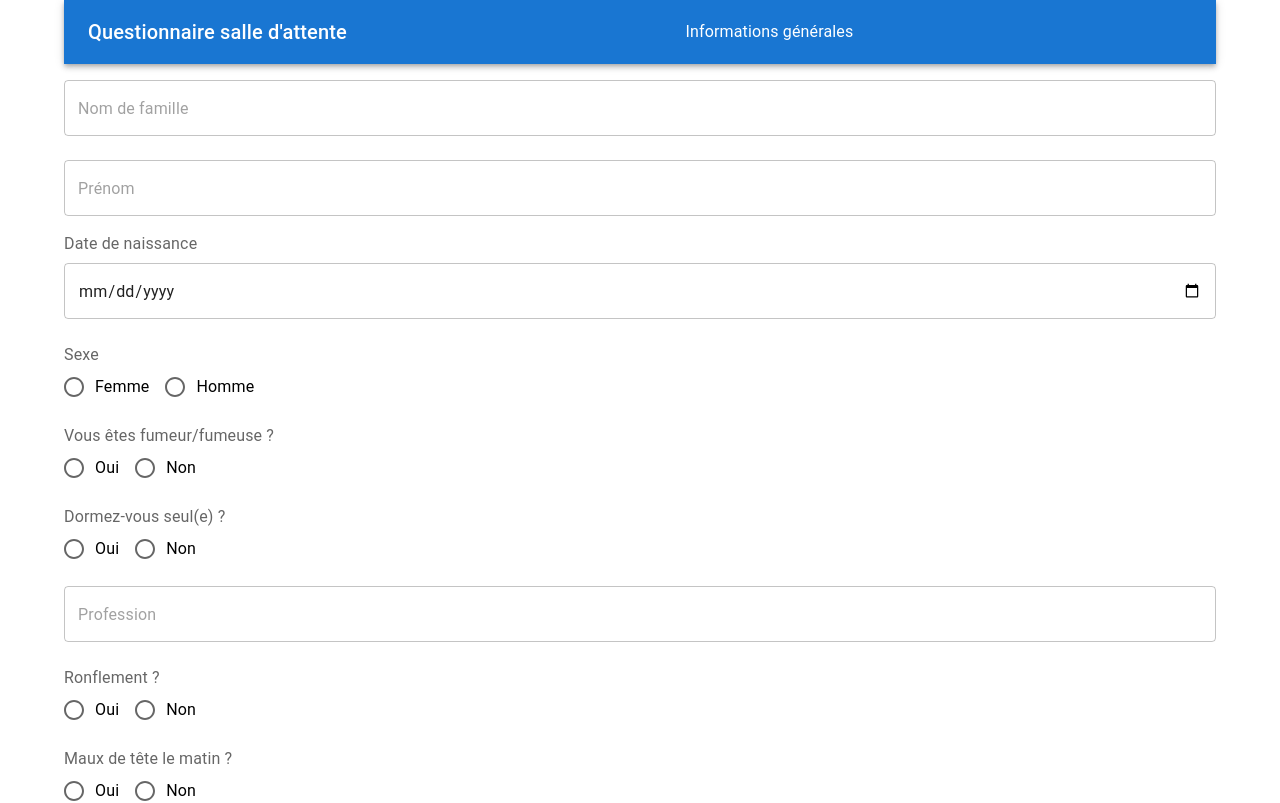
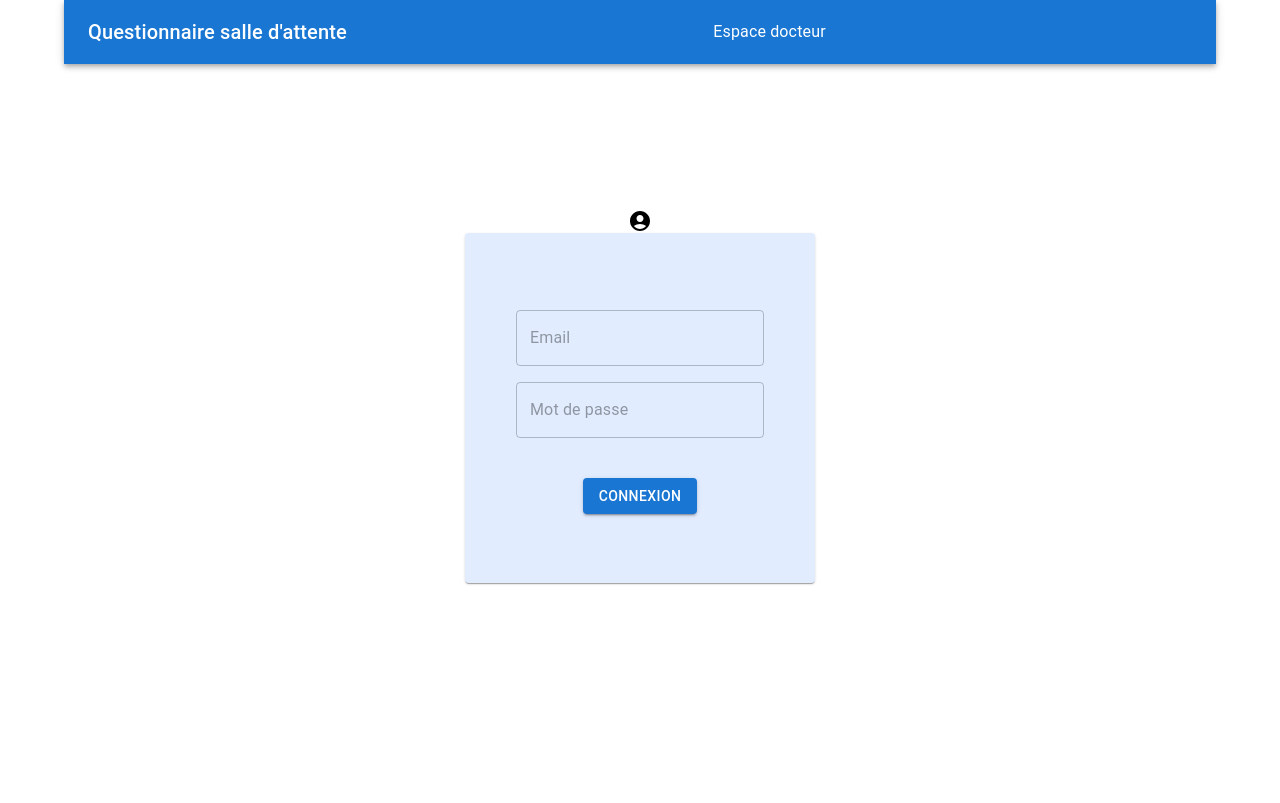
Before and after one commit to florestephan/app_attias, a React app: page /docteur in a window 1280 px wide. Shown: the top 803 px of the page. Built offline with nearby package versions, Linux system fonts and the light colour scheme.

Commit message:
login page and firebase configuration in progress

```diff
--- a/package.json
+++ b/package.json
@@ -48,6 +48,8 @@
   "dependencies": {
     "@emotion/react": "^11.4.1",
     "@emotion/styled": "^11.3.0",
+    "@material-ui/icons": "^4.11.2",
+    "@mui/icons-material": "^5.0.4",
     "@mui/material": "^5.0.2",
     "core-js": "3",
     "material-ui": "^0.20.2",
--- a/src/App.js
+++ b/src/App.js
@@ -2,11 +2,18 @@ import React from 'react';
 import FormContainer from "./components/FormContainer";
 import './styles/index.scss'
 
+import {BrowserRouter as Router, Route, Switch} from 'react-router-dom';
+import Auth from "./components/Auth";
+
 const App = () => {
+
   return (
-    <div className="App">
-      <FormContainer/>
-    </div>
+    <Router className="App">
+      <Switch>
+        <Route exact path="/" component={FormContainer}/>
+        <Route exact path="/docteur" component={Auth}/>
+      </Switch>
+    </Router>
   );
 }
 
--- /dev/null
+++ b/src/components/Auth/index.js
@@ -0,0 +1,93 @@
+import React from 'react';
+import "./styles.scss";
+import {FormLabel, Button, TextField, Container, AppBar, Toolbar, Typography} from "@mui/material/";
+import {Link} from "react-router-dom";
+import {Box} from "@mui/material";
+import Card from '@mui/material/Card';
+import CardActions from '@mui/material/CardActions';
+import CardContent from '@mui/material/CardContent';
+import AccountCircleIcon from '@mui/icons-material/AccountCircle';
+
+class Auth extends React.Component {
+  state = {
+    email: "",
+    password: ""
+  };
+
+  handleChange = e => {
+    this.setState({[e.currentTarget.id]: e.currentTarget.value});
+  };
+
+  render() {
+
+    return (
+      <Container>
+        <form>
+          <header>
+            <AppBar position="static">
+              <Toolbar>
+                <Typography variant="h6" component="div" sx={{flexGrow: 1}}>
+                  <Link to="/">Questionnaire salle d'attente</Link>
+                </Typography>
+                <Typography component="div" sx={{flexGrow: 1}}>
+                  Espace docteur
+                </Typography>
+              </Toolbar>
+            </AppBar>
+          </header>
+          <Box
+            className="testeur"
+            sx={{
+              display: 'flex',
+              flexDirection: 'column',
+              justifyContent: 'center',
+              alignItems: 'center',
+              minHeight: '83vh'
+            }}>
+            <AccountCircleIcon/>
+
+            <Card
+              sx={{
+                minWidth: 350,
+                minHeight: 350,
+                display: 'flex',
+                flexDirection: 'column',
+                justifyContent: 'center',
+                alignItems: 'center',
+                bgcolor: '#e1edff'
+              }}>
+              <CardContent sx={{
+                display: 'flex',
+                flexDirection: 'column'
+              }}>
+                <TextField
+                  variant="outlined"
+                  placeholder="Email"
+                  id="email"
+                  handleChange={this.handleChange}
+                  type="text"
+                  sx={{pb: "1rem"}}
+                />
+                <TextField
+                  variant="outlined"
+                  placeholder="Mot de passe"
+                  id="password"
+                  handleChange={this.handleChange}
+                  type="password"
+                  sx={{pb: "1rem"}}
+                />
+              </CardContent>
+              <CardActions>
+                <Button type="button" variant="contained">
+                  Connexion
+                </Button>
+              </CardActions>
+            </Card>
+          </Box>
+        </form>
+      </Container>
+    );
+  }
+}
+
+export default Auth
--- a/src/components/FormContainer/index.js
+++ b/src/components/FormContainer/index.js
@@ -5,7 +5,6 @@ import Form1 from "../Form1";
 import Form2 from "../Form2";
 import Form3 from "../Form3";
 import FormConfirmation from "../FormConfirmation";
-
 
 class FormContainer extends React.Component {
 
--- a/src/components/FormGeneral/index.js
+++ b/src/components/FormGeneral/index.js
@@ -14,7 +14,7 @@ import {
   Container,
   Box
 } from '@mui/material/';
-
+import {Link} from 'react-router-dom';
 
 class FormGeneral extends React.Component {
 
@@ -36,10 +36,14 @@ class FormGeneral extends React.Component {
             <AppBar position="static">
               <Toolbar>
                 <Typography variant="h6" component="div" sx={{flexGrow: 1}}>
-                  Questionnaire salle d'attente
+                  <Link to="/">Questionnaire salle d'attente</Link>
                 </Typography>
                 <Typography component="div" sx={{flexGrow: 1}}>
                   Informations générales
+                </Typography>
+
+                <Typography>
+                  <Link to="/docteur" color="inherit" sx={{textAlign: "left"}}>Espace Docteur</Link>
                 </Typography>
               </Toolbar>
             </AppBar>
```
Also changed, not shown: src/firebase.config.js (added, +8 -0 lines), src/components/Auth/styles.scss (added), 1 other file (tests, documents, lock files or other folders).
